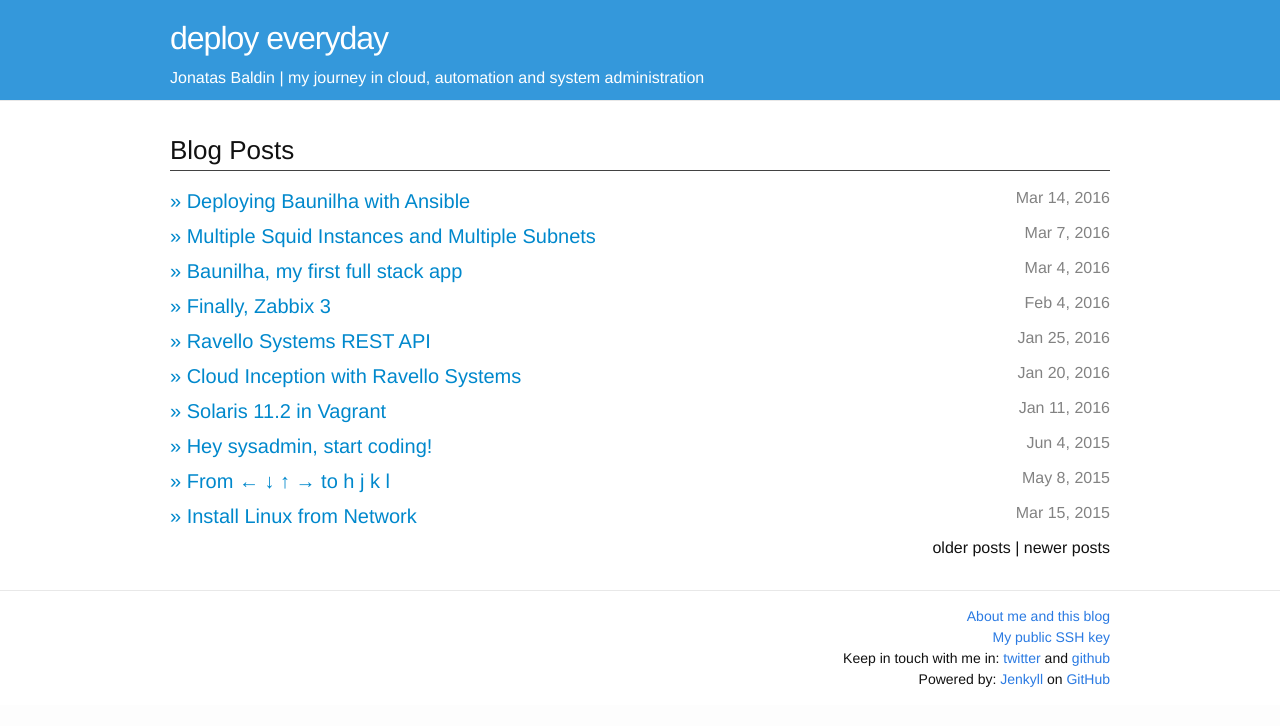
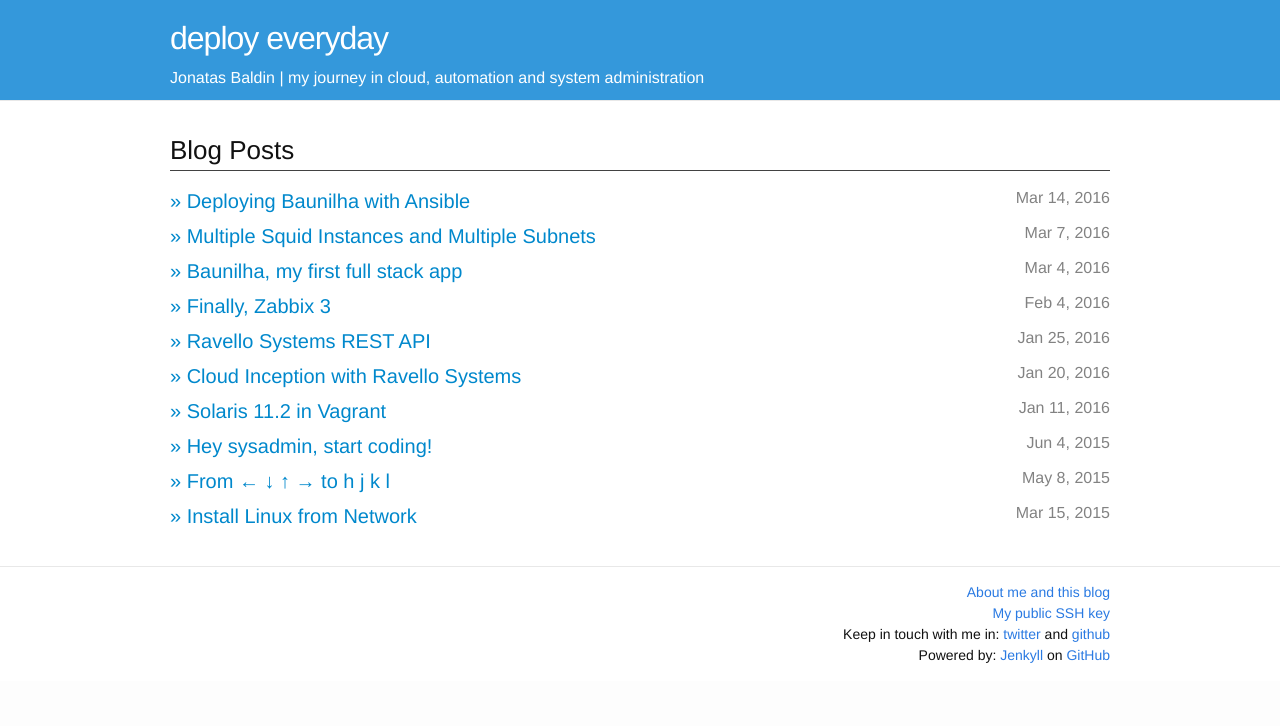
Before and after one commit to jonatasbaldin/jonatasbaldin.github.io, a Jekyll site: the page built from index.html, in a window 1280 px wide. Shown: the top 726 px of the page. Built offline with Jekyll 4.4.1, drawn with Linux system fonts in a browser that asks for light colours; Markdown is read by kramdown in place of the engine named in the settings; the list of posts is cut into pages by our own code.

Commit message:
Remove paginator and date from homepage if mobile

```diff
--- a/_config.yml
+++ b/_config.yml
@@ -10,8 +10,5 @@
 # Build settings
 markdown: redcarpet
 
-# Pagination
-paginate: 10
-
 gems:
   - jekyll-sitemap
--- a/_sass/_layout.scss
+++ b/_sass/_layout.scss
@@ -244,6 +244,11 @@
     font-size: 16px;
     color: $grey-color;
     float: right;
+
+    /** Remove dates front page if mobile **/
+    @include media-query($on-palm) {
+        display: none;
+    }
 }
 
 .post-meta-post-page {
--- a/index.html
+++ b/index.html
@@ -7,7 +7,7 @@
   <h1 class="page-heading">Blog Posts</h1>
 
   <ul class="post-list">
-    {% for post in paginator.posts %}
+    {% for post in site.posts %}
 
       <li>
         <h2>
@@ -20,16 +20,3 @@
   </ul>
 
 </div>
-<div class="pagination">
-  {% if paginator.previous_page %}
-    <a href="{{ paginator.previous_page_path }}" class="previous">older posts</a>
-  {% else %}
-    <span class="previous">older posts</span>
-  {% endif %}
-    |
-  {% if paginator.next_page %}
-    <a href="{{ paginator.next_page_path }}" class="next">newer posts</a>
-  {% else %}
-    <span class="next">newer posts</span>
-  {% endif %}
-</div>
```
Also changed, not shown: _drafts/template.md (deleted, +0 -12 lines).
